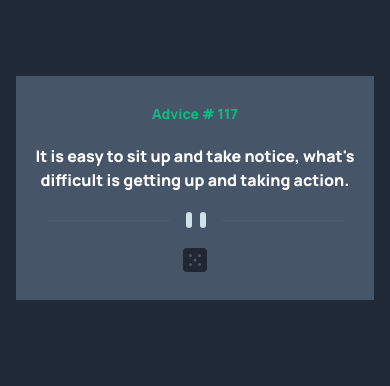
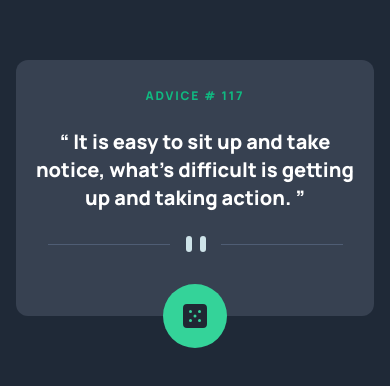
Before and after one commit to sarrietav-frontendmentor/advice-generator-app, a Vue app: page / in a window 390 px wide. Shown: the part 234-620 px from the top of the page. Built offline with nearby package versions, Linux system fonts and the light colour scheme.

Commit message:
Finish mobile styles

```diff
--- a/src/App.vue
+++ b/src/App.vue
@@ -1,9 +1,13 @@
 <template>
   <main
-    class="bg-slate-600 my-auto mx-0 flex flex-col items-center text-center gap-5 px-3 py-7"
+    class="relative rounded-xl bg-gray-700 my-auto mx-0 flex flex-col items-center text-center gap-6 px-4 py-7"
   >
-    <header class="text-emerald-500 text-sm">Advice # 117</header>
-    <blockquote class="text-white">
+    <header class="uppercase tracking-[.15em] text-emerald-500 text-xs">
+      Advice # 117
+    </header>
+    <blockquote
+      class="text-white text-xl before:content-['“'] after:content-['”']"
+    >
       It is easy to sit up and take notice, what's difficult is getting up and
       taking action.
     </blockquote>
@@ -15,7 +19,9 @@
         media="(min-width: 1024px)"
       />
     </picture>
-    <button>
+    <button
+      class="rounded-full flex justify-center items-center bg-emerald-400 p-5 -mb-[3.75rem] mt-2"
+    >
       <img src="./assets/icon-dice.svg" alt="Dice icon" />
     </button>
   </main>
```
